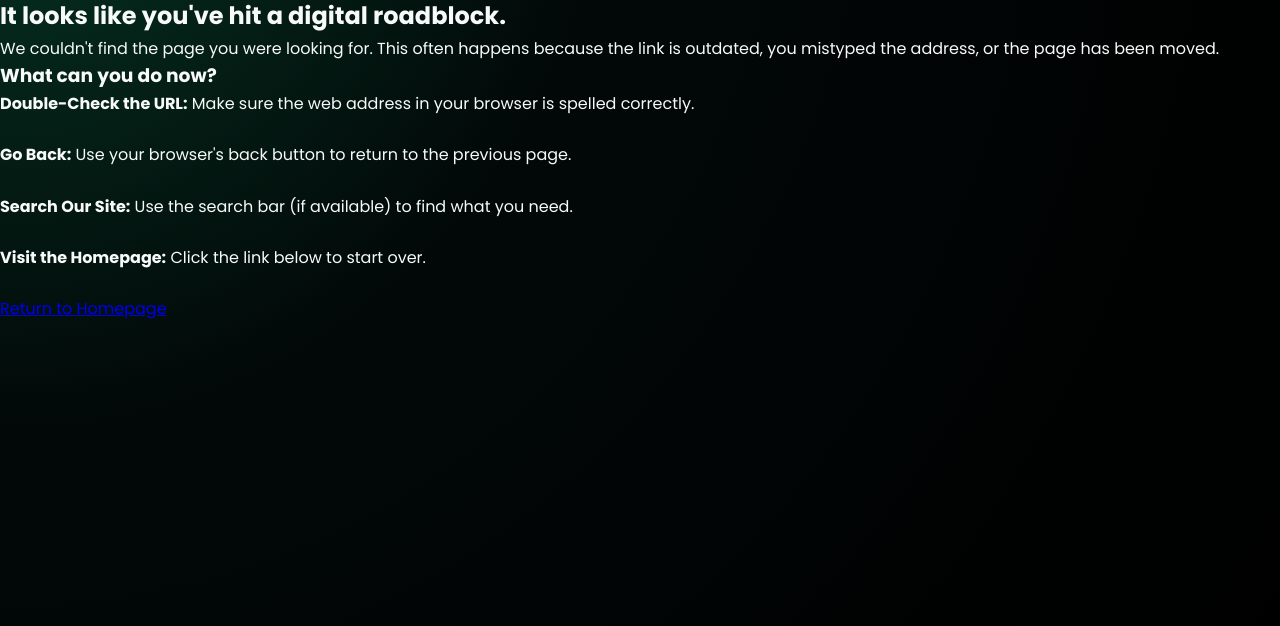
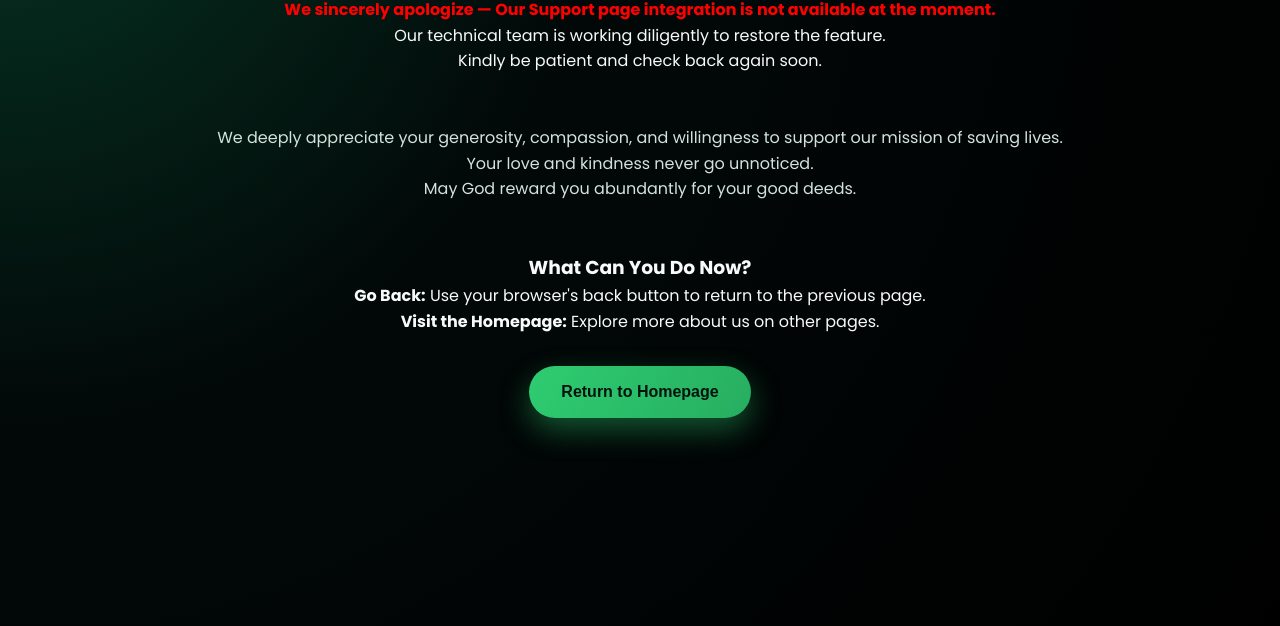
Before and after one commit to Mista-Val/Udeaku-carespring, a website built with webpack: page public/404.html in a window 1280 px wide. Shown: the part 174-800 px from the top of the page. Built offline with nearby package versions, Linux system fonts and the light colour scheme.

Commit message:
second commit

```diff
--- a/public/404.html
+++ b/public/404.html
@@ -1,10 +1,11 @@
 <!DOCTYPE html>
 <html lang="en">
+
 <head>
     <link rel="stylesheet" href="/css/styles.css?v=20251121-23-t180015">
     <meta charset="UTF-8">
     <meta name="viewport" content="width=device-width, initial-scale=1.0">
-    <title>Page Not Found - Udeaku CareSpring</title>
+    <title>Support Page Currently Unavailable - Udeaku CareSpring</title>
     <link rel="icon" type="image/x-icon" href="/images/TitleImage.jpeg">
     <link rel="preconnect" href="https://fonts.googleapis.com" />
     <link rel="preconnect" href="https://fonts.gstatic.com" crossorigin />
@@ -34,8 +35,7 @@
                     <a href="about.html#about"><span>About Us</span></a>
                     <a href="projects.html#projects"><span>Our Projects</span></a>
                     <a href="index.html#contact"><span>Contact Us</span></a>
-                    <a href="404.html" target="_blank"
-                        class="nav-cta"><span>SUPPORT<br>US<br>TODAY</span></a>
+                    <a href="404.html" target="_blank" class="nav-cta"><span>SUPPORT<br>US<br>TODAY</span></a>
                 </nav>
 
                 <!-- Mobile Menu Toggle -->
@@ -52,31 +52,34 @@
             </div>
         </header>
 
-        <main class="error-container section-centered section-centered-flex">
-    <h1 class="section-heading-centered">🚧 404: Page Not Found</h1>
+        <main class="error-container section-centered section-centered-flex" style="text-align: center;">
+            <h1 class="section-heading-centered">🚧 404: Page Not Available</h1>
 
-    <div class="error-content">
-        <h2 class="section-intro-centered">
-            It looks like you've hit a digital roadblock.
-        </h2>
-        <p>
-            We couldn't find the page you were looking for. This often happens because the link is outdated, you mistyped the address, or the page has been moved.
-        </p>
+            <p style="color: red !important;">
+                <strong>We sincerely apologize — Our Support page integration is not available at the moment.</strong><br>
+                </p>
+            <p>Our technical team is working diligently to restore the feature.</p>
+            <p>Kindly be patient and check back again soon.</p>
+            <br><br>
+            <p class="text-gray-600 mt-4 leading-relaxed" style="text-align: center; color: var(--text-soft);">
+                We deeply appreciate your generosity, compassion, and willingness to support our mission of saving
+                lives.<br>
+                Your love and kindness never go unnoticed.<br> May God reward you abundantly for your good deeds.
+            </p>
+            <br><br>
+            <h3 class="text-xl font-semibold text-gray-800 mt-8">What Can You Do Now?</h3>
 
-        <h3><span>What can you do now?</span></h3>
-        <ul>
-            <li><strong>Double-Check the URL:</strong> Make sure the web address in your browser is spelled correctly.</li><br>
-            <li><strong>Go Back:</strong> Use your browser's back button to return to the previous page.</li><br>
-            <li><strong>Search Our Site:</strong> Use the search bar (if available) to find what you need.</li><br>
-            <li><strong>Visit the Homepage:</strong> Click the link below to start over.</li><br>
-        </ul>
-    </div>
+            <ul class="text-left list-disc list-inside text-gray-700 mt-4 space-y-3">
+                <li><strong>Go Back:</strong> Use your browser's back button to return to the previous page.</li>
+                <li><strong>Visit the Homepage:</strong> Explore more about us on other pages.</li>
+            </ul>
 
-    <a href="index.html" class="button primary-button">
-        Return to Homepage
-    </a>
+            <button onclick="window.location.href='index.html'" class="btn-primary"
+                style="width: fit-content; margin: 2rem auto; padding: 1rem 2rem; border-radius: 999px; font-size: 1rem; font-weight: 600; transition: all 0.3s ease; cursor: pointer; border: none;">
+                Return to Homepage
+            </button>
 
-</main>
+        </main>
     </div>
 
     <script>
@@ -87,7 +90,7 @@
         // Force pointer-events to auto for our navigation
         siteNav.style.pointerEvents = 'auto';
 
-        navToggle.addEventListener('click', function(e) {
+        navToggle.addEventListener('click', function (e) {
             e.stopPropagation();
             siteNav.classList.toggle('nav-open');
             navToggle.classList.toggle('nav-open');
@@ -99,7 +102,7 @@
         });
 
         // Close menu when clicking outside - use capture phase
-        document.addEventListener('click', function(event) {
+        document.addEventListener('click', function (event) {
             // Check if click is outside both nav and toggle
             if (!siteNav.contains(event.target) && !navToggle.contains(event.target)) {
                 siteNav.classList.remove('nav-open');
@@ -110,7 +113,7 @@
         // Close menu when clicking on a link
         const navLinks = document.querySelectorAll('.site-nav a');
         navLinks.forEach(link => {
-            link.addEventListener('click', function(e) {
+            link.addEventListener('click', function (e) {
                 e.preventDefault(); // Prevent immediate navigation for demo
                 siteNav.classList.remove('nav-open');
                 navToggle.classList.remove('nav-open');
@@ -123,12 +126,12 @@
         });
 
         // Prevent menu clicks from bubbling up to document
-        siteNav.addEventListener('click', function(e) {
+        siteNav.addEventListener('click', function (e) {
             e.stopPropagation();
         });
 
         // Handle window resize to reset menu state
-        window.addEventListener('resize', function() {
+        window.addEventListener('resize', function () {
             if (window.innerWidth > 768) {
                 siteNav.classList.remove('nav-open');
                 navToggle.classList.remove('nav-open');
@@ -138,4 +141,5 @@
 
     <script src="/js/main.js" defer></script>
 </body>
+
 </html>
```
